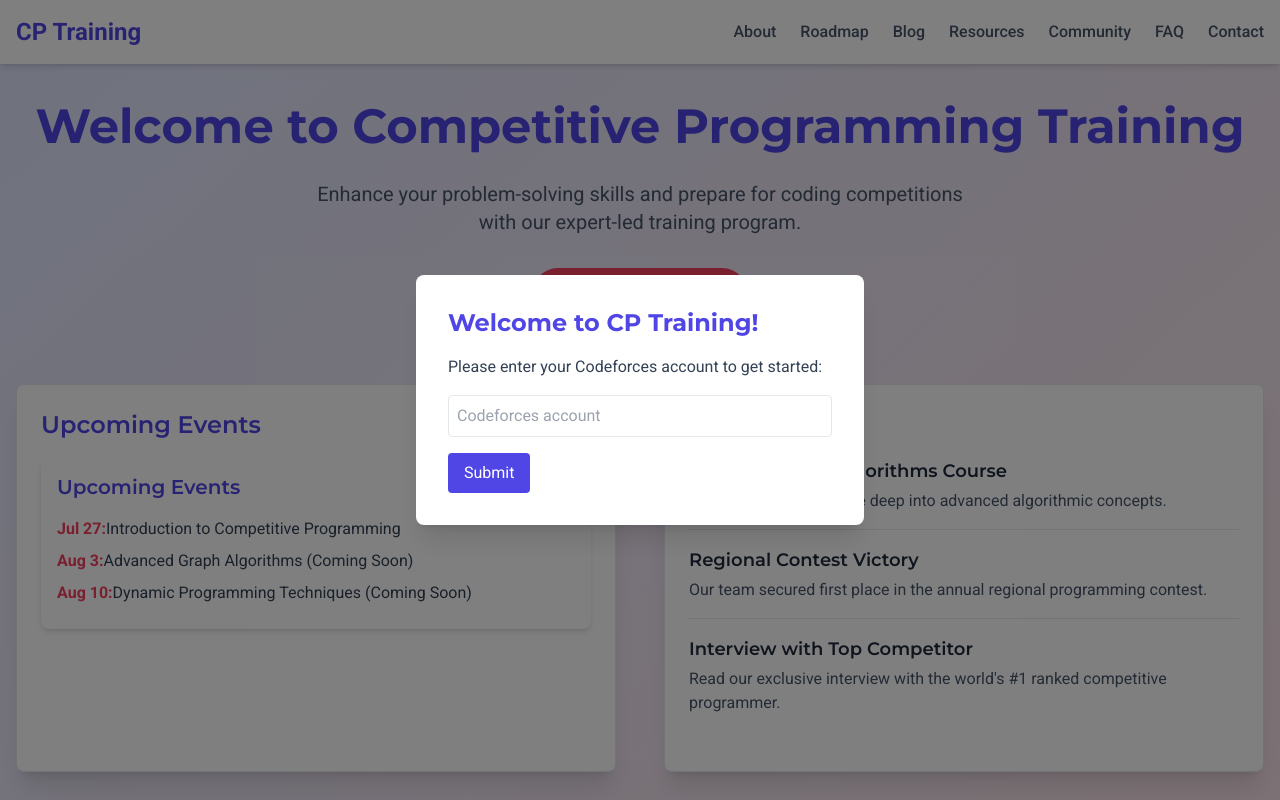
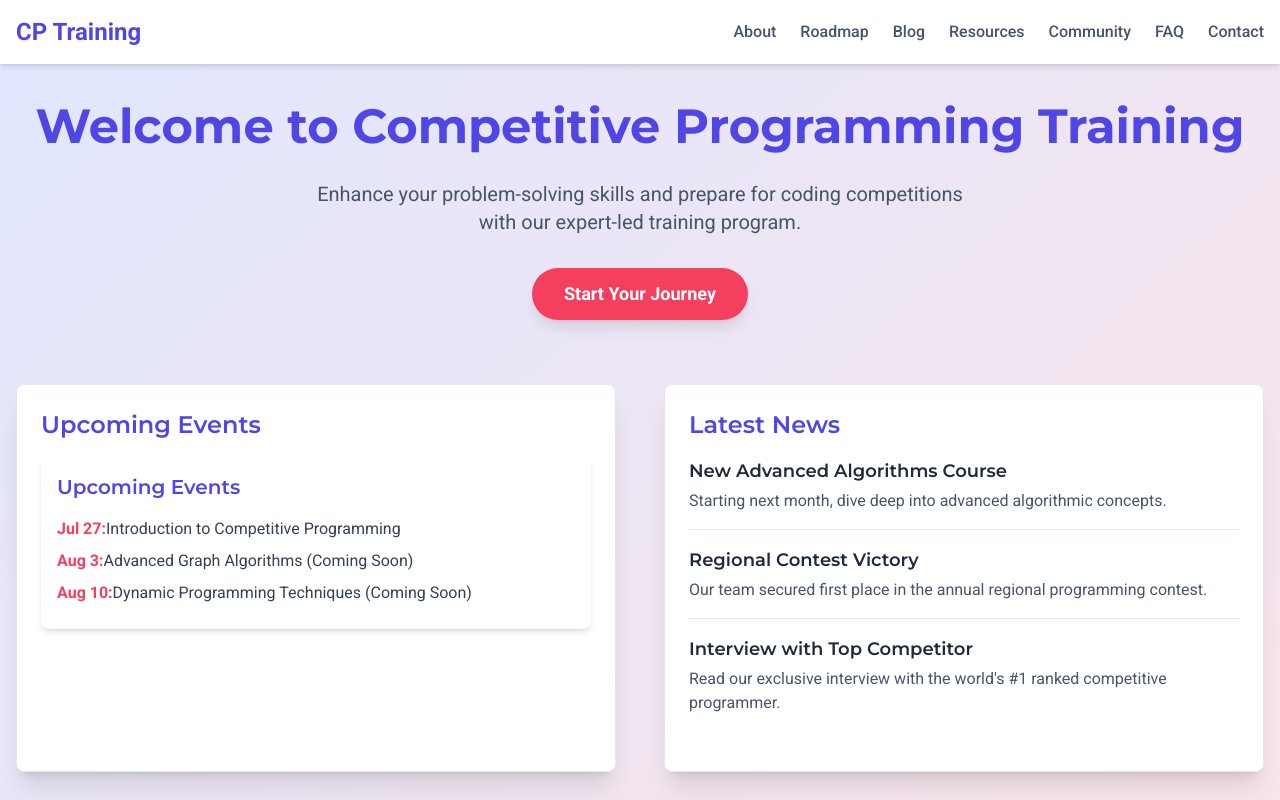
Before and after one commit to abderrahmane-18/competitive-programming-trainning, a Vue app: page / in a window 1280 px wide. Shown: the top 800 px of the page. Built offline with nearby package versions, Linux system fonts and the light colour scheme; the HTML template or start-up script is replaced by a standard one.

Commit message:
fix app.vue

```diff
--- a/src/App.vue
+++ b/src/App.vue
@@ -11,15 +11,14 @@
       </router-view>
     </main>
     <Footer />
-    <CodeforcesModerator />
   </div>
 </template>
 
 <script setup>
 import Header from "./components/Header.vue";
 import Footer from "./components/Footer.vue";
-import CodeforcesModerator from "./components/CodeforcesModerator.vue";
 </script>
+
 <style>
 @import url("https://fonts.googleapis.com/css2?family=Montserrat:wght@600;700&family=Roboto:wght@300;400;500;700&display=swap");
 
```
